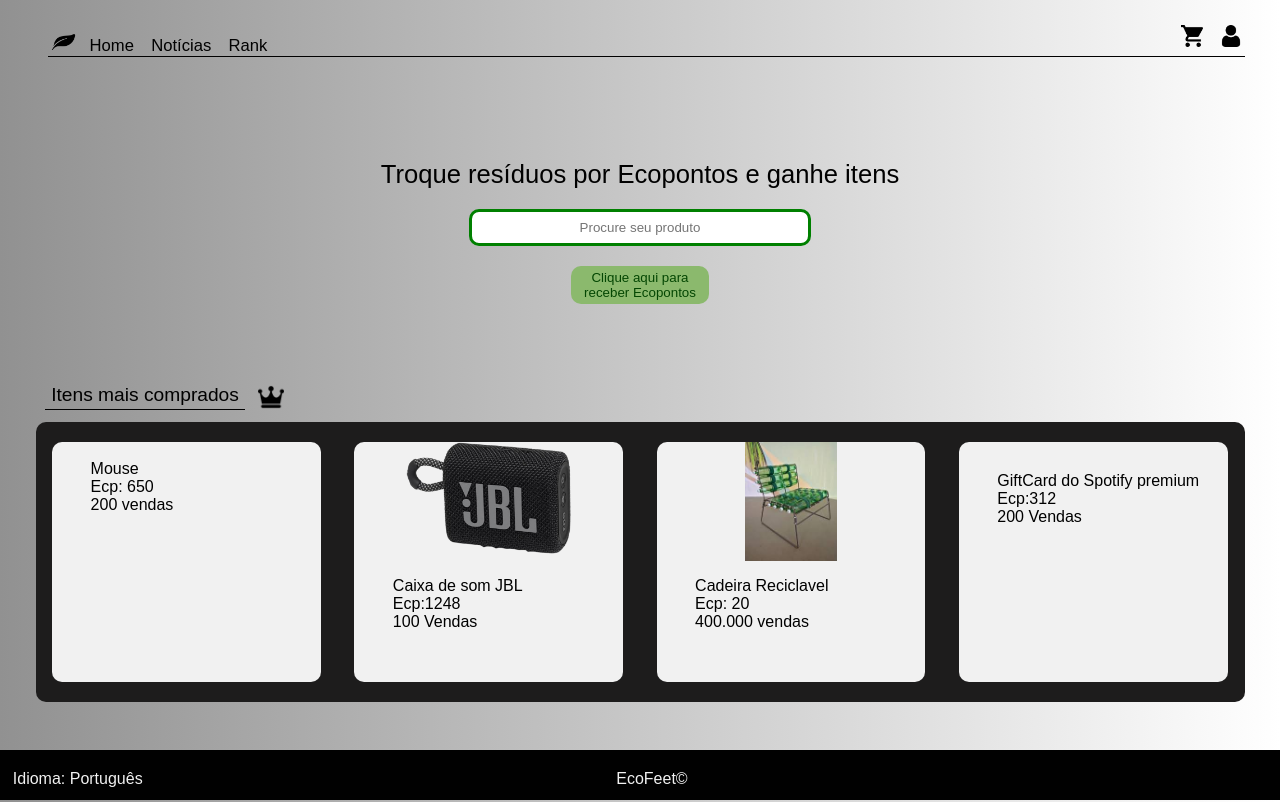
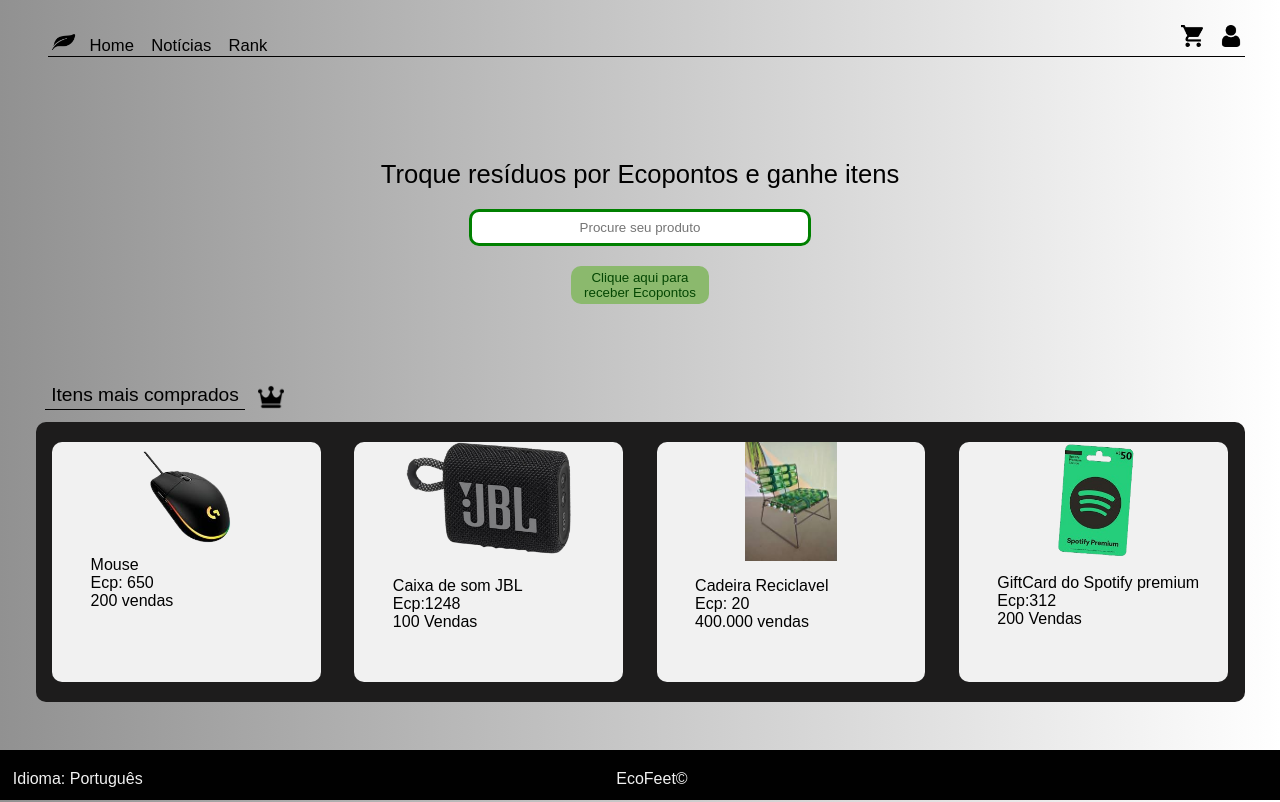
Before and after one commit to GuigoCAD/EcoFeet, a plain HTML site: page index.html in a window 1280 px wide. Drawn offline with Linux system fonts and the light colour scheme.

Commit message:
update-final

```diff
--- a/index.html
+++ b/index.html
@@ -44,7 +44,7 @@
         <div class="bgit">
             <div class="item01">
                 <center>
-                <img src="assets/img/img/mouse.webp" alt="">
+                <img src="assets/img/img/mouse.jpg" alt="">
 
                 <p>Mouse<br> Ecp: 650 <br>200 vendas</p>
 
@@ -64,7 +64,7 @@
             </div>
             <div class="item04">
                 <center>
-                    <img src="assets/img/img/spotify.webp" alt="">
+                    <img src="assets/img/img/spotify.jpg" alt="">
                 </center>
                 <p>GiftCard do Spotify premium <br>Ecp:312 <br>200 Vendas </p>
             </div>
```
